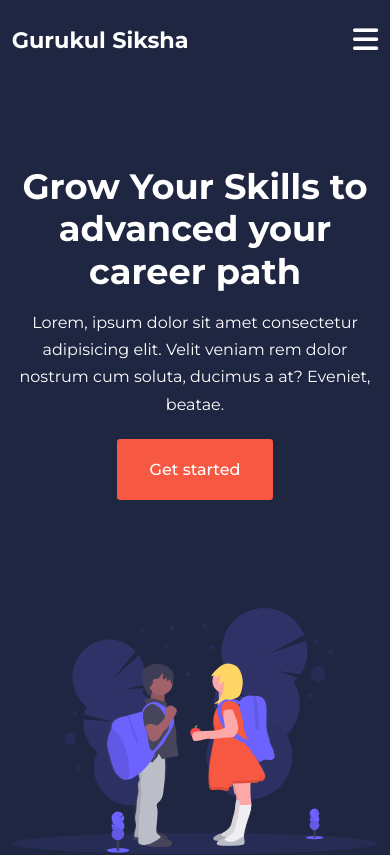
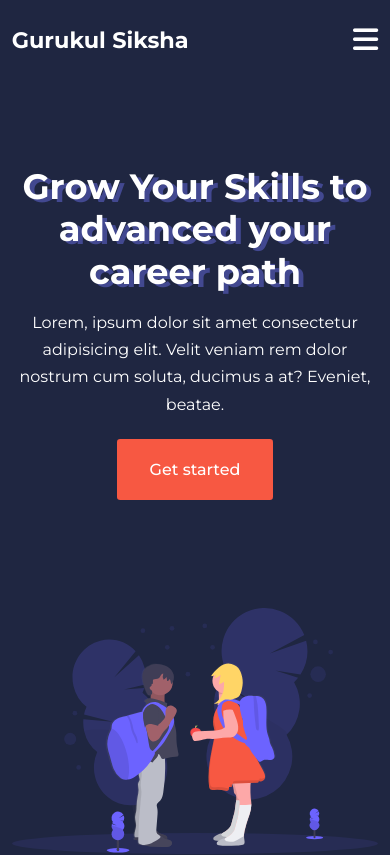
Before and after one commit to Deep26lak/Gurukul-Shiksha, a plain HTML site: page index.html in a window 390 px wide. Shown: the top 855 px of the page. Drawn offline with nearby package versions, Linux system fonts and the light colour scheme.

Commit message:
adding shaddow for h1 on mobile mode

```diff
--- a/Css files/style.css
+++ b/Css files/style.css
@@ -585,6 +585,10 @@ footer ul li:hover {
   .header__left p{
     margin-bottom: 1.3rem;
   }
+  .header__left h1{
+    text-shadow: .3rem .2rem var(--color-bg2) ;
+
+  }
 
   .categories__right{
     grid-template-columns: 1fr 1fr;
```
